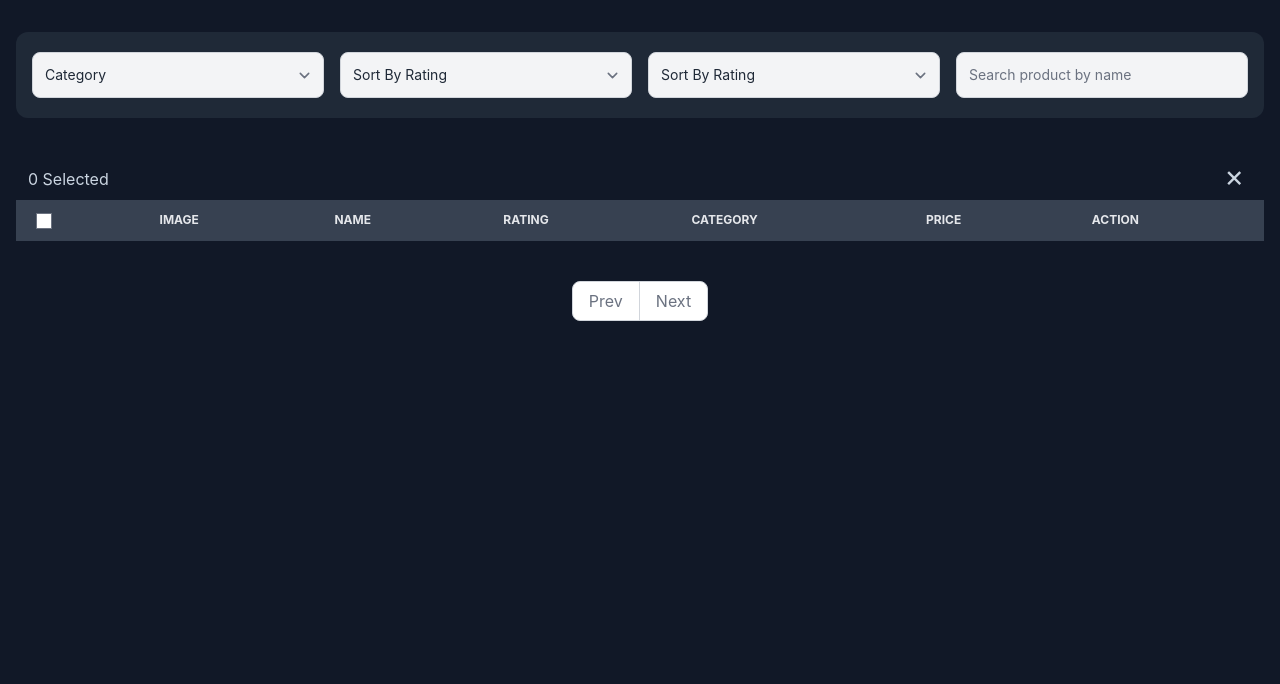
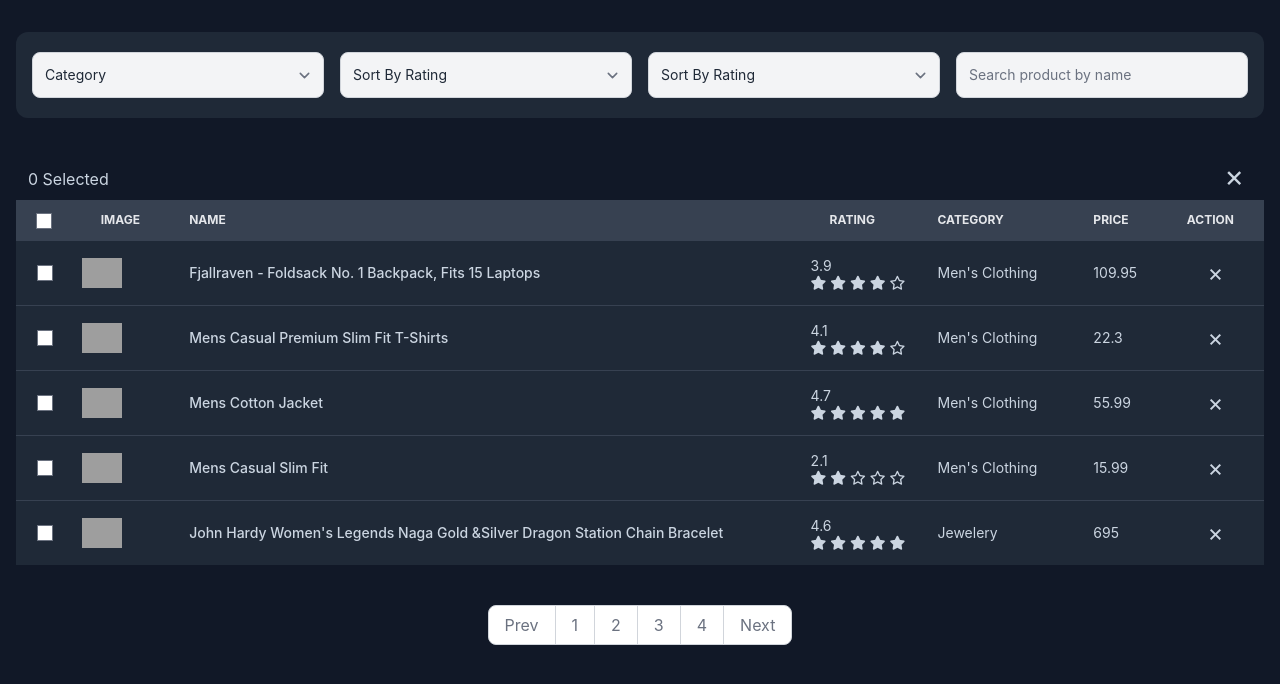
Before and after one commit to ShuvoMallick01/Product-List-Filtering-Tailwindcss-Vuejs, a Vue app: page / in a window 1280 px wide. Shown: the top 684 px of the page. Built offline with nearby package versions, Linux system fonts and the light colour scheme; grey boxes are pictures that could not be loaded; what vue-sweetalert2 would draw is missing.

Commit message:
Fixing Issue Complete Statement management work done

```diff
--- a/src/components/ProductFilterActions.vue
+++ b/src/components/ProductFilterActions.vue
@@ -63,12 +63,6 @@ export default {
     };
   },
 
-  // methods: {
-  //   handleChange(e, key) {
-  //     this.filter[key] = e.target.value;
-  //   },
-  // },
-
   computed: {
     extendCategory() {
       return this.categories.map((item) => ({
--- a/src/components/ProductPagination.vue
+++ b/src/components/ProductPagination.vue
@@ -4,23 +4,23 @@
       <li>
         <button
           href="#"
-          class="flex items-center justify-center px-4 h-10 ml-0 leading-tight text-gray-500 bg-white border border-gray-300 rounded-l-lg hover:bg-gray-100 hover:text-gray-700 dark:bg-gray-800 dark:border-gray-700 dark:text-gray-400 dark:hover:bg-gray-700 dark:hover:text-white"
-          @click="handlePrev()"
-          :class="{ 'cursor-not-allowed': pageIndex === 1 }"
-          :disabled="pageIndex === 1"
+          class="flex items-center justify-center px-4 h-10 ml-0 leading-tight text-gray-500 bg-white border border-gray-300 rounded-l-lg hover:bg-gray-100 hover:text-gray-700 dark:bg-gray-800 dark:border-gray-700 dark:text-gray-400 dark:hover:bg-gray-700 dark:hover:text-white disabled:cursor-not-allowed"
+          @click="productPaginationStore.handlePrev()"
+          :disabled="productPaginationStore.pageIndex === 1"
         >
           Prev
         </button>
       </li>
 
-      <li v-for="num in pageCount" :key="num">
+      <li v-for="num in productPaginationStore.pageCount" :key="num">
         <button
           href="#"
-          class="flex items-center justify-center px-4 h-10 leading-tight text-gray-500 bg-white border border-gray-300 hover:bg-gray-100 hover:text-gray-700 dark:bg-gray-800 dark:border-gray-700 dark:text-gray-400 dark:hover:bg-gray-700 dark:hover:text-white"
+          class="flex items-center justify-center px-4 h-10 leading-tight text-gray-500 bg-white border border-gray-300 hover:bg-gray-100 hover:text-gray-700 dark:bg-gray-800 dark:border-gray-700 dark:text-gray-400 dark:hover:bg-gray-700 dark:hover:text-white disabled:cursor-not-allowed"
           :class="{
-            'dark:bg-slate-700 dark:text-slate-200': num === pageIndex,
+            'dark:bg-slate-700 dark:text-slate-200':
+              num === productPaginationStore.pageIndex,
           }"
-          @click="handleTargetedPagination(num)"
+          @click="productPaginationStore.handleTargetedPagination(num)"
         >
           {{ num }}
         </button>
@@ -29,10 +29,12 @@
       <li>
         <button
           href="#"
-          class="flex items-center justify-center px-4 h-10 leading-tight text-gray-500 bg-white border border-gray-300 rounded-r-lg hover:bg-gray-100 hover:text-gray-700 dark:bg-gray-800 dark:border-gray-700 dark:text-gray-400 dark:hover:bg-gray-700 dark:hover:text-white"
-          :class="{ 'cursor-not-allowed': pageIndex === pageCount }"
-          :disabled="pageIndex === pageCount"
-          @click="handleNext()"
+          class="disabled:cursor-not-allowed flex items-center justify-center px-4 h-10 leading-tight text-gray-500 bg-white border border-gray-300 rounded-r-lg hover:bg-gray-100 hover:text-gray-700 dark:bg-gray-800 dark:border-gray-700 dark:text-gray-400 dark:hover:bg-gray-700 dark:hover:text-white"
+          :disabled="
+            productPaginationStore.pageIndex ===
+            productPaginationStore.pageCount
+          "
+          @click="productPaginationStore.handleNext()"
         >
           Next
         </button>
@@ -43,28 +45,21 @@
 
 <!-- FUNCTIONALITY -->
 <script>
-import { mapActions, mapState } from "pinia";
-import { useProductStore } from "../store/product-store";
+import { mapStores } from "pinia";
+import { usePaginationStore } from "../store/product-pagination";
+
 export default {
-  // props: {
-  //   pageCount: Number,
-  //   handlePrev: Function,
-  //   handleNext: Function,
-  //   currentPage: Number,
-  // },
-
-  // inject: ["handleTargetedPagination"],
-
   computed: {
-    ...mapState(useProductStore, ["pageCount", "pageIndex"]),
+    // ...mapState(usePaginationStore, ["pageCount", "pageIndex"]),
+    ...mapStores(usePaginationStore),
   },
 
-  methods: {
-    ...mapActions(useProductStore, [
-      "handlePrev",
-      "handleNext",
-      "handleTargetedPagination",
-    ]),
-  },
+  // methods: {
+  //   ...mapActions(usePaginationStore, [
+  //     "handlePrev",
+  //     "handleNext",
+  //     "handleTargetedPagination",
+  //   ]),
+  // },
 };
 </script>
--- a/src/components/ProductTable.vue
+++ b/src/components/ProductTable.vue
@@ -15,11 +15,11 @@
 <!-- FUNCTIONALITY -->
 <script>
 import { mapState } from "pinia";
-import { useProductStore } from "../store/product-store";
+import { usePaginationStore } from "../store/product-pagination";
 
 export default {
   computed: {
-    ...mapState(useProductStore, ["filterProdutwithPagination"]),
+    ...mapState(usePaginationStore, ["filterProdutwithPagination"]),
   },
 };
 </script>
--- a/src/components/ProductTableDataRow.vue
+++ b/src/components/ProductTableDataRow.vue
@@ -64,7 +64,5 @@ export default {
   methods: {
     ...mapActions(useProductStore, ["handleProductDelete", "handleSelect"]),
   },
-
-  // inject: ["handleProductDelete", "selected", "handleSelect"],
 };
 </script>
--- a/src/store/product-pagination.js
+++ b/src/store/product-pagination.js
@@ -1,19 +1,23 @@
 import { defineStore } from "pinia";
-import productStore from "./product-store";
+import { useProductStore } from "./product-store";
 
 export const usePaginationStore = defineStore("productPagination", {
-  state: {
+  state: () => ({
     pageIndex: 1,
     pageSize: 5,
-  },
+  }),
 
   getters: {
     pageCount() {
-      return Math.ceil(productStore.filterProducts.length / this.pageSize);
+      const { filterProducts } = useProductStore();
+
+      return Math.ceil(filterProducts.length / this.pageSize);
     },
 
     filterProdutwithPagination() {
-      return productStore.filterProducts.slice(
+      const { filterProducts } = useProductStore();
+
+      return filterProducts.slice(
         (this.pageIndex - 1) * this.pageSize,
         this.pageSize * this.pageIndex
       );
@@ -31,13 +35,6 @@ export const usePaginationStore = defineStore("productPagination", {
       console.log(this.pageIndex);
     },
 
-    handleSelectedAll(e) {
-      if (e.target.checked) {
-        this.selected = productStore.filterProducts.map((item) => item.id);
-      } else this.selected = [];
-      console.log(this.selected);
-    },
-
     handleTargetedPagination(num) {
       this.pageIndex = num;
     },
--- a/src/store/product-store.js
+++ b/src/store/product-store.js
@@ -60,17 +60,6 @@ export const useProductStore = defineStore("products", {
 
       return filterProducts;
     },
-
-    // pageCount() {
-    //   return Math.ceil(this.filterProducts.length / this.pageSize);
-    // },
-
-    // filterProdutwithPagination() {
-    //   return this.filterProducts.slice(
-    //     (this.pageIndex - 1) * this.pageSize,
-    //     this.pageSize * this.pageIndex
-    //   );
-    // },
   },
 
   actions: {
@@ -112,27 +101,12 @@ export const useProductStore = defineStore("products", {
       // }
     },
 
-    // Pagination
-    // handlePrev() {
-    //   if (this.pageIndex > 1) this.pageIndex--;
-    //   console.log(this.pageIndex);
-    // },
-
-    // handleNext() {
-    //   if (this.pageIndex < this.pageCount) this.pageIndex++;
-    //   console.log(this.pageIndex);
-    // },
-
-    // handleSelectedAll(e) {
-    //   if (e.target.checked) {
-    //     this.selected = this.filterProducts.map((item) => item.id);
-    //   } else this.selected = [];
-    //   console.log(this.selected);
-    // },
-
-    // handleTargetedPagination(num) {
-    //   this.pageIndex = num;
-    // },
+    handleSelectedAll(e) {
+      if (e.target.checked) {
+        this.selected = this.filterProducts.map((item) => item.id);
+      } else this.selected = [];
+      console.log(this.selected);
+    },
 
     handleSelect(e, productId) {
       if (e.target.checked) {
```
Also changed, not shown: src/App.vue (+3 -147 lines).
